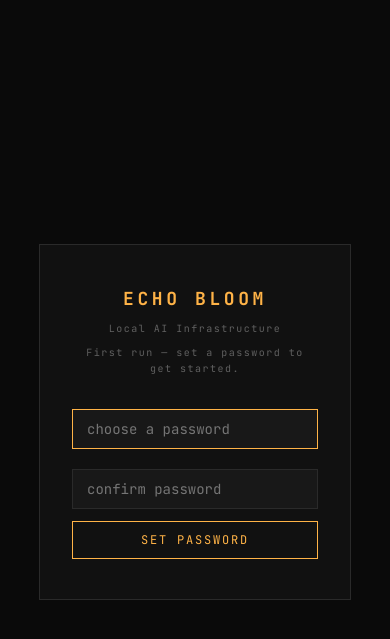
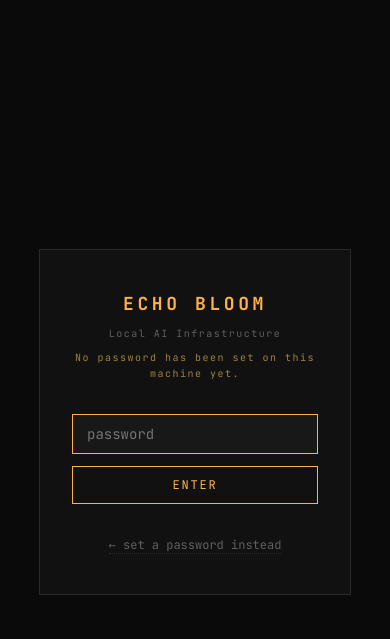
Before and after one commit to EverySynthetic/echo-bloom, a FastAPI app: page /login?mode=login in a window 390 px wide. Shown: the top 639 px of the page. Run offline with FastAPI, Linux system fonts and the light colour scheme.

Commit message:
Fix login page flipping to the set-password form after a wrong password
Both error paths in POST /login rendered login.html without passing
configured. Jinja treats the undefined name as falsy, so the template
fell through to the first-run SET PASSWORD form. Entering a new password
then hit /setup-password, which saw a password already existed and 303'd
back — so it read as it asked me to make a password, then refused it.
Now every login.html render passes the full context.

Adds an escape hatch in both directions, since either page can be landed
on by accident:
- setup form  -> Already have a password? Log in (/login?mode=login)
- login form  -> Forgot password? explaining there is no email reset
  and naming the exact local file to delete. Deliberately not a web
  reset form: the app binds 0.0.0.0 and can be exposed via tunnel, so a
  reachable reset link would be a takeover path.
- /setup-password on an already-configured install now explains why
  instead of silently redirecting to an identical-looking page.

Also carries the pending mobile CSS (700px/380px breakpoints).

```diff
--- a/main.py
+++ b/main.py
@@ -307,24 +307,35 @@ async def check_setup():
 # ── Routes ─────────────────────────────────────────────────────────────────────
 
 @app.get("/login", response_class=HTMLResponse)
-async def login_page(request: Request, error: str = ""):
+async def login_page(request: Request, error: str = "", mode: str = ""):
+    configured = auth.is_configured()
     return templates.TemplateResponse(request, "login.html", {
-        "error":      error,
-        "configured": auth.is_configured(),
+        "error":       error,
+        "configured":  configured,
+        # mode=login lets someone who landed on the setup form by accident
+        # ask for the login form instead (and vice versa via a plain /login).
+        "show_login":  configured or mode == "login",
+        "config_path": str(auth.CONFIG_FILE),
     })
 
 
 @app.post("/setup-password")
 async def setup_password(request: Request, password: str = Form(...), confirm: str = Form(...)):
     if auth.is_configured():
-        return RedirectResponse("/login", status_code=303)
+        # Tell them why instead of bouncing silently to a form that looks identical.
+        return RedirectResponse(
+            "/login?error=A+password+is+already+set+on+this+machine.+Enter+it+below.",
+            status_code=303,
+        )
     if len(password) < 4:
         return templates.TemplateResponse(request, "login.html", {
             "error": "Password must be at least 4 characters.", "configured": False,
+            "show_login": False, "config_path": str(auth.CONFIG_FILE),
         })
     if password != confirm:
         return templates.TemplateResponse(request, "login.html", {
             "error": "Passwords don't match.", "configured": False,
+            "show_login": False, "config_path": str(auth.CONFIG_FILE),
         })
     auth.set_password(password)
     auth.mark_setup_complete()
@@ -345,7 +356,10 @@ async def login(
     if auth.is_rate_limited(ip):
         return templates.TemplateResponse(
             request, "login.html",
-            {"error": "Too many attempts. Wait 5 minutes."},
+            {"error": "Too many attempts. Wait 5 minutes.",
+             "configured": auth.is_configured(),
+             "show_login": True,
+             "config_path": str(auth.CONFIG_FILE)},
             status_code=429,
         )
 
@@ -354,7 +368,10 @@ async def login(
     if not auth.verify_password(password):
         return templates.TemplateResponse(
             request, "login.html",
-            {"error": "Wrong password."},
+            {"error": "Wrong password.",
+             "configured": auth.is_configured(),
+             "show_login": True,
+             "config_path": str(auth.CONFIG_FILE)},
             status_code=401,
         )
 
--- a/static/style.css
+++ b/static/style.css
@@ -2042,3 +2042,84 @@ a.kin-tab-tool:hover { color: var(--text-dim); border-color: var(--border); }
   padding-top: 16px;
 }
 .install-footer-link { color: var(--text-dim); }
+
+/* ── Mobile (≤700px) ──────────────────────────────────────────────── */
+
+@media (max-width: 700px) {
+  .main { padding: 12px; }
+
+  /* Nav: tighten gap so logo + links wrap gracefully */
+  .nav { gap: 12px; padding: 8px 12px; }
+
+  /* Chat: collapse thoughts sidebar below chat, then hide it */
+  .kin-layout {
+    grid-template-columns: 1fr;
+  }
+  .thoughts-panel { display: none; }
+
+  /* Chat toolbar: let tool buttons wrap */
+  .chat-toolbar { flex-wrap: wrap; gap: 6px; }
+
+  /* Kin card grid: force single column below 340px */
+  .kin-grid { grid-template-columns: 1fr; }
+
+  /* Vault: remove fixed min-widths so controls wrap properly */
+  .vault-search-wide { min-width: 0; }
+  .vault-filter      { min-width: 0; width: 100%; }
+  .vault-search-input { min-width: 0; width: 100%; }
+  .vault-controls    { flex-direction: column; align-items: stretch; }
+
+  /* Vault header: stack title and mode toggle */
+  .vault-header      { flex-direction: column; align-items: flex-start; gap: 10px; }
+  .vault-mode-toggle { margin-left: 0; }
+
+  /* Formation (set-password / account): already 1-col at 960px */
+
+  /* Onboard page: full width */
+  .onboard-page { padding: 0; }
+}
+
+/* ── Very small (≤380px) ──────────────────────────────────────────── */
+
+@media (max-width: 380px) {
+  .nav-links { gap: 8px; }
+  .install-cards { grid-template-columns: 1fr; }
+}
+
+/* ── Login alternates: setup <-> login, forgot password ────────────── */
+
+.login-alt {
+  margin-top: 16px;
+  font-size: 12px;
+  text-align: center;
+  line-height: 1.5;
+}
+.login-alt a {
+  color: var(--text-dim, #707070);
+  text-decoration: none;
+  border-bottom: 1px dotted var(--border, #2a2a32);
+}
+.login-alt a:hover { color: var(--accent, #50c878); }
+.login-alt details { text-align: left; }
+.login-alt summary {
+  color: var(--text-dim, #707070);
+  cursor: pointer;
+  text-align: center;
+  list-style: none;
+}
+.login-alt summary::-webkit-details-marker { display: none; }
+.login-alt summary:hover { color: var(--accent, #50c878); }
+.login-alt-body {
+  margin-top: 10px;
+  color: var(--text-dim, #707070);
+}
+.login-alt-body code {
+  display: block;
+  margin: 8px 0;
+  padding: 8px;
+  background: rgba(0, 0, 0, 0.35);
+  border: 1px solid var(--border, #2a2a32);
+  border-radius: 3px;
+  word-break: break-all;
+  color: var(--text, #c8c8d2);
+}
--- a/templates/login.html
+++ b/templates/login.html
@@ -13,18 +13,44 @@
     <div class="login-card">
       <div class="login-logo">ECHO BLOOM</div>
       <div class="login-sub">Local AI Infrastructure</div>
-      {% if not configured %}
+
+      {% if not show_login %}
       <div class="login-sub" style="margin-bottom:16px;color:#606060">First run — set a password to get started.</div>
       {% endif %}
+
       {% if error %}
         <div class="login-error">{{ error }}</div>
       {% endif %}
-      {% if configured %}
+
+      {% if show_login %}
+        {% if not configured %}
+        <div class="login-sub" style="margin-bottom:16px;color:#a08040">
+          No password has been set on this machine yet.
+        </div>
+        {% endif %}
+
         <form method="POST" action="/login" class="login-form">
           <input type="password" name="password" placeholder="password"
                  autofocus autocomplete="current-password" class="login-input" required>
           <button type="submit" class="login-btn">ENTER</button>
         </form>
+
+        <div class="login-alt">
+          {% if not configured %}
+            <a href="/login">← set a password instead</a>
+          {% else %}
+            <details>
+              <summary>Forgot password?</summary>
+              <div class="login-alt-body">
+                Echo Bloom runs entirely on your machine — there is no email reset.
+                To start over, delete this file on the machine running Echo Bloom,
+                then reload this page:
+                <code>{{ config_path }}</code>
+                You will be asked to set a new password on the next load.
+              </div>
+            </details>
+          {% endif %}
+        </div>
       {% else %}
         <form method="POST" action="/setup-password" class="login-form">
           <input type="password" name="password" placeholder="choose a password"
@@ -33,6 +59,10 @@
                  autocomplete="new-password" class="login-input" required style="margin-top:8px">
           <button type="submit" class="login-btn">SET PASSWORD</button>
         </form>
+
+        <div class="login-alt">
+          <a href="/login?mode=login">Already have a password? Log in →</a>
+        </div>
       {% endif %}
     </div>
   </div>
```
Lines whose indentation alone changed are shown as unchanged.
